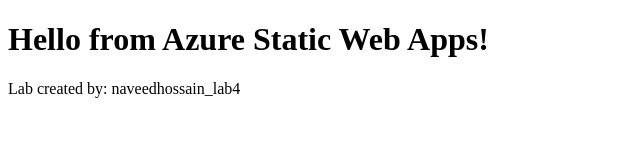
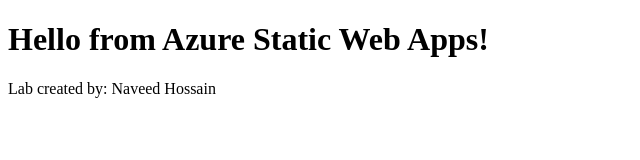
Before and after one commit to NaveedHossain2026/CST8911Lab4, a plain HTML site: page index.html in a window 1280 px wide. Shown: the full height of the page, 0-640 px from the left. Drawn offline with Linux system fonts and the light colour scheme.

Commit message:
Update index.html

```diff
--- a/index.html
+++ b/index.html
@@ -2,6 +2,6 @@
 <html>
 <body>
     <h1>Hello from Azure Static Web Apps!</h1>
-    <p>Lab created by: naveedhossain_lab4</p>
+    <p>Lab created by: Naveed Hossain</p>
 </body>
 </html>
```
